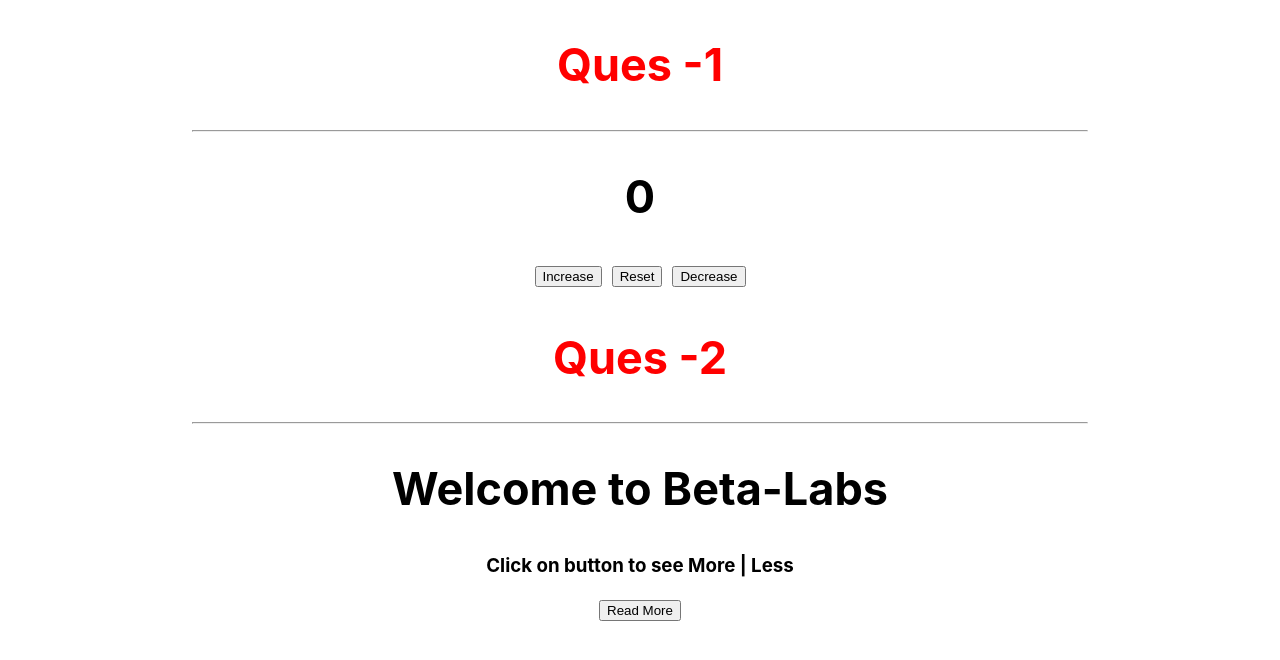
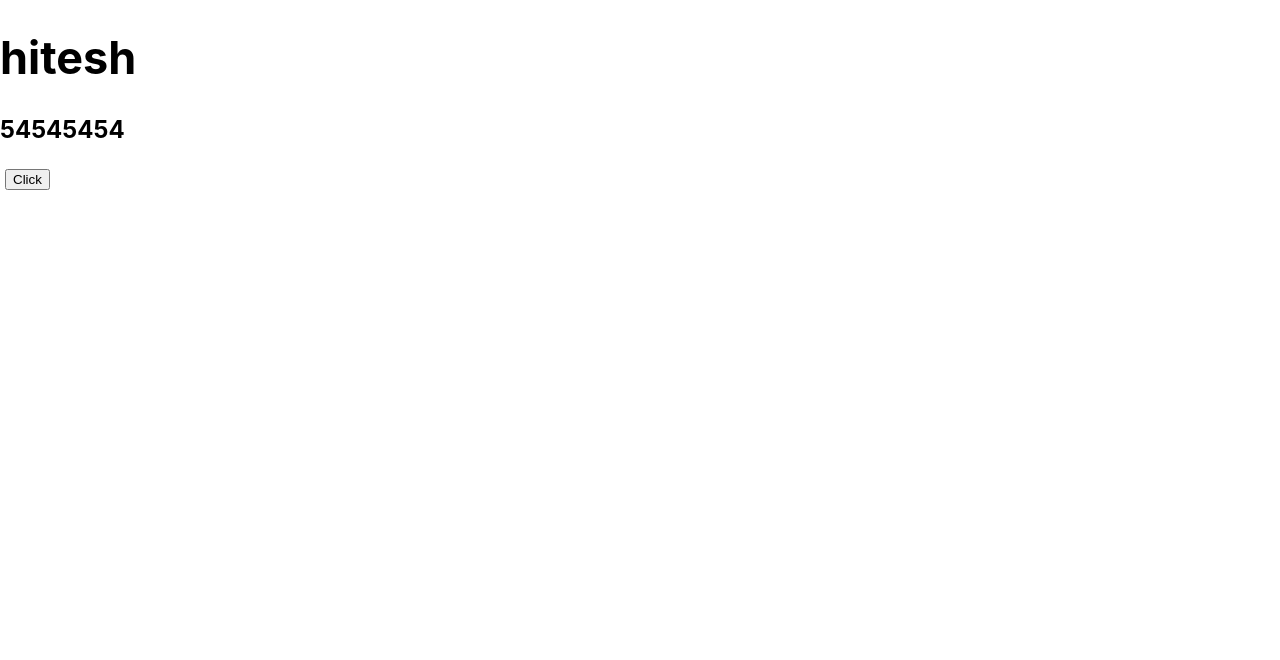
Before and after one commit to 0124hitesh/my-app, a React (Create React App) app: page / in a window 1280 px wide. Shown: the top 660 px of the page. Built offline with nearby package versions, Linux system fonts and the light colour scheme.

Commit message:
ReactHooks

```diff
--- a/src/App.js
+++ b/src/App.js
@@ -14,6 +14,8 @@ import RS from './ReactState';
 import Counter from './Practical/Practical8_Counter';
 import More from './Practical/Practical8_b';
 
+import ReactHooks from './Components/ReactHooks'
+
 function App() {
   return (
     <>
@@ -29,8 +31,8 @@ function App() {
 
     {/* <RS namee='hitesh' mob={5454545}/> */}
 
-    <Counter counter={0}/>
-    <More/>
+    <ReactHooks/>
+
     </>
   );
 }
--- /dev/null
+++ b/src/Components/ReactHooks.js
@@ -0,0 +1,20 @@
+import React,{useState, useEffect} from 'react';
+
+export default function ReactHooks(){
+    // const [name]= useState("hitesh");
+    const [name, setState_xyz] = useState("hitesh");
+    const [mob] = useState(54545454);
+
+    useEffect(()=>{
+        console.log("useEffect");
+    });
+    return (
+        <>
+        <h1>{name}</h1>
+        <h2>{mob}</h2>
+        <button onClick={()=>{
+            setState_xyz("Hitesh Sharma");
+        }}>Click</button>
+        </>
+    );
+}
```
